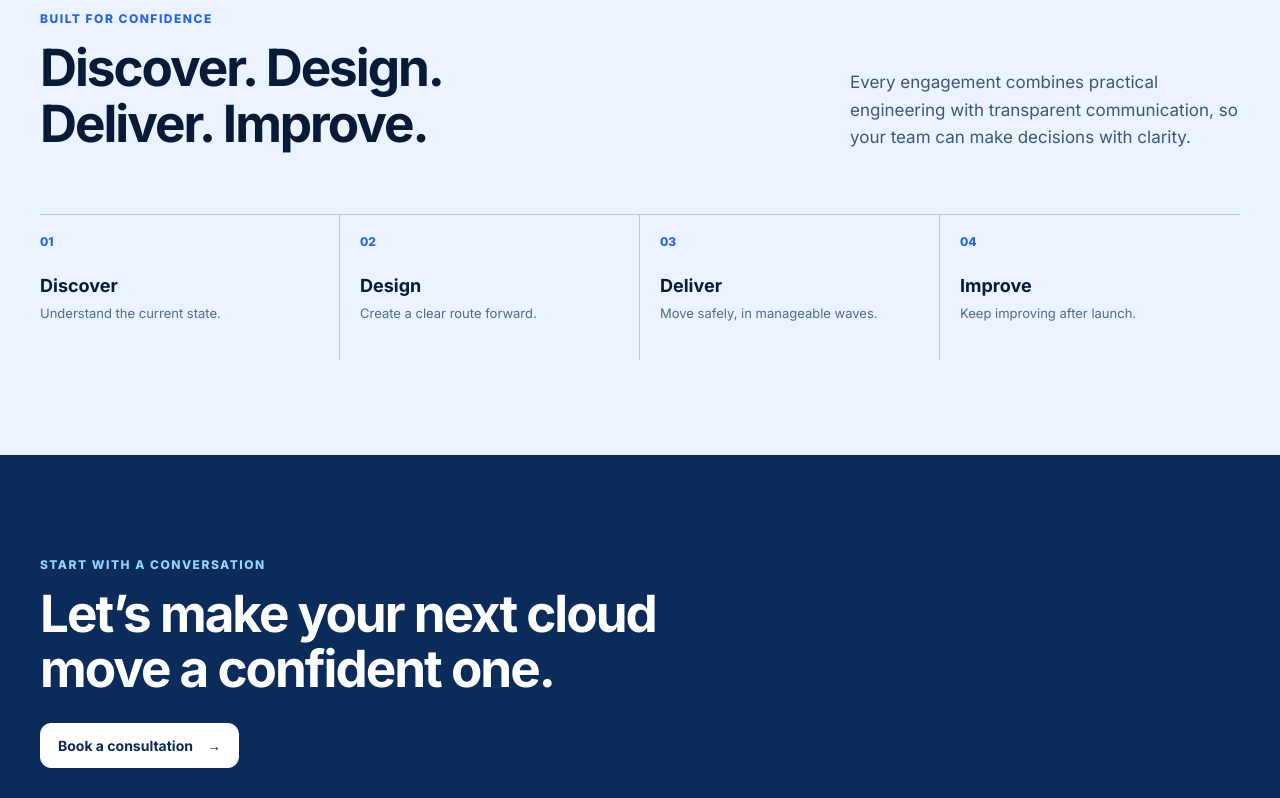
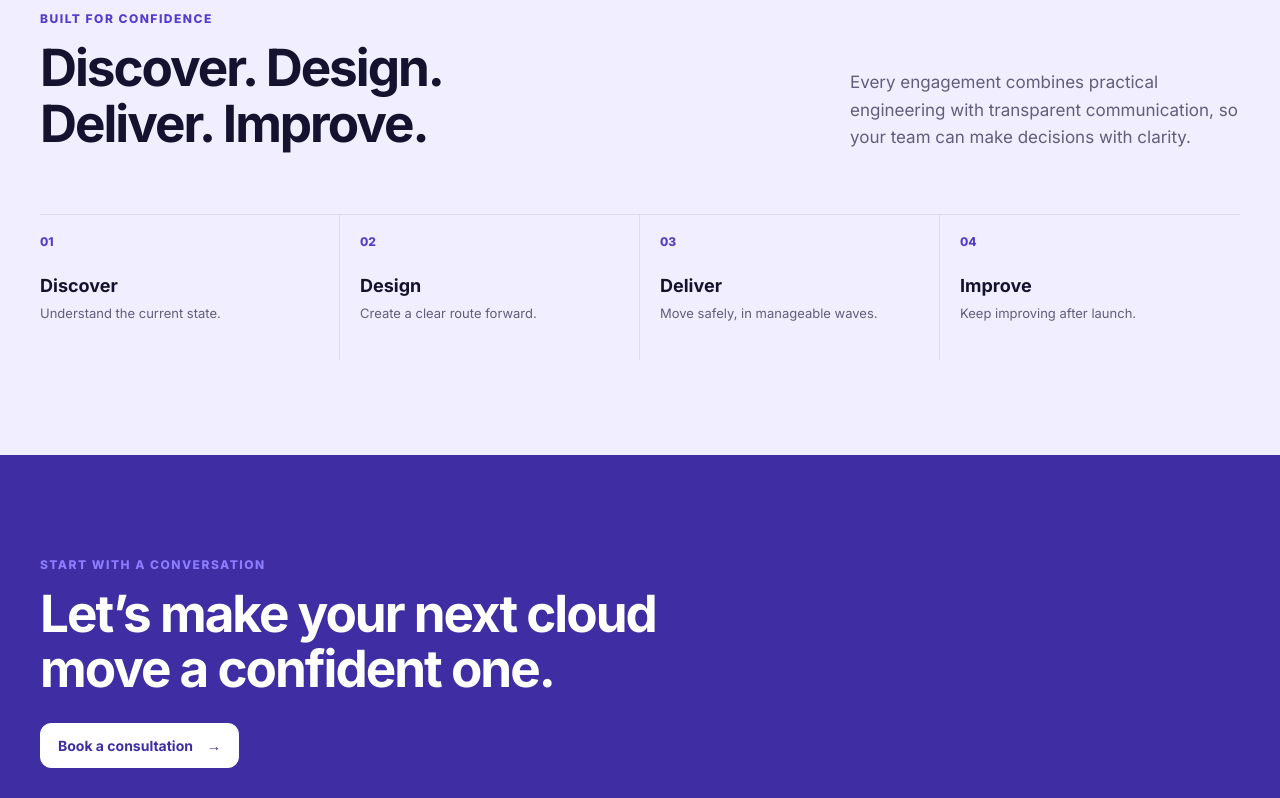
Before and after one commit to cloudvations/cloudvation, a Next.js app: page / in a window 1280 px wide. Shown: the part 1429-2227 px from the top of the page. Built offline with nearby package versions, Linux system fonts and the light colour scheme.

Commit message:
Added centralized themes

```diff
--- a/src/app/layout.tsx
+++ b/src/app/layout.tsx
@@ -1,5 +1,6 @@
 import type { Metadata } from "next";
 import "./globals.css";
+import "./theme.css";
 
 export const metadata: Metadata = {
   title: { default: "Cloudvation | Cloud migration, made practical", template: "%s | Cloudvation" },
--- /dev/null
+++ b/src/app/theme.css
@@ -0,0 +1,53 @@
+/*
+ * Cloudvation brand theme
+ * Change these values to retheme the entire site without editing page files.
+ */
+:root {
+  --brand-violet: #543dcc;
+  --brand-violet-dark: #3f2ea3;
+  --brand-lilac: #8c7dff;
+  --brand-ink: #15122f;
+  --brand-soft: #f1efff;
+  --brand-surface: #fbfaff;
+  --brand-muted: #625d7d;
+  --brand-border: #dedaf4;
+
+  /* Existing semantic tokens used throughout the site. */
+  --ink: var(--brand-ink);
+  --navy: var(--brand-violet-dark);
+  --blue: var(--brand-violet);
+  --sky: var(--brand-lilac);
+  --ice: var(--brand-soft);
+  --mist: var(--brand-surface);
+  --slate: var(--brand-muted);
+  --line: var(--brand-border);
+}
+
+/* Palette-specific overrides for components that previously used fixed blues. */
+nav { color: var(--brand-muted); }
+.button:hover { background: var(--brand-violet-dark); }
+.text-link { color: var(--brand-violet-dark); }
+.hero {
+  background:
+    radial-gradient(circle at 83% 16%, var(--brand-lilac) 0, color-mix(in srgb, var(--brand-lilac) 23%, transparent) 16%, transparent 37%),
+    linear-gradient(135deg, #fff 0%, #fff 52%, var(--brand-soft) 100%);
+}
+.migration-card {
+  background: linear-gradient(145deg, var(--brand-violet-dark), var(--brand-violet) 65%, var(--brand-lilac));
+  box-shadow: 0 25px 50px color-mix(in srgb, var(--brand-violet) 20%, transparent);
+}
+.migration-card .eyebrow,
+.cta-band .eyebrow,
+.site-footer h3 { color: var(--brand-lilac); }
+.service-card:hover { border-color: var(--brand-lilac); }
+.trust-top > p,
+.narrow { color: var(--brand-muted); }
+.timeline { border-color: var(--brand-border); }
+.timeline div { border-color: var(--brand-border); }
+.timeline p { color: var(--brand-muted); }
+.site-footer p,
+.site-footer a { color: color-mix(in srgb, #fff 72%, var(--brand-lilac)); }
+.page-hero { background: linear-gradient(135deg, #fff, var(--brand-soft)); }
+.contact-form input:not([type='checkbox']),
+.contact-form select,
+.contact-form textarea { border-color: var(--brand-border); }
```
Also changed, not shown: src/app/globals.css.
